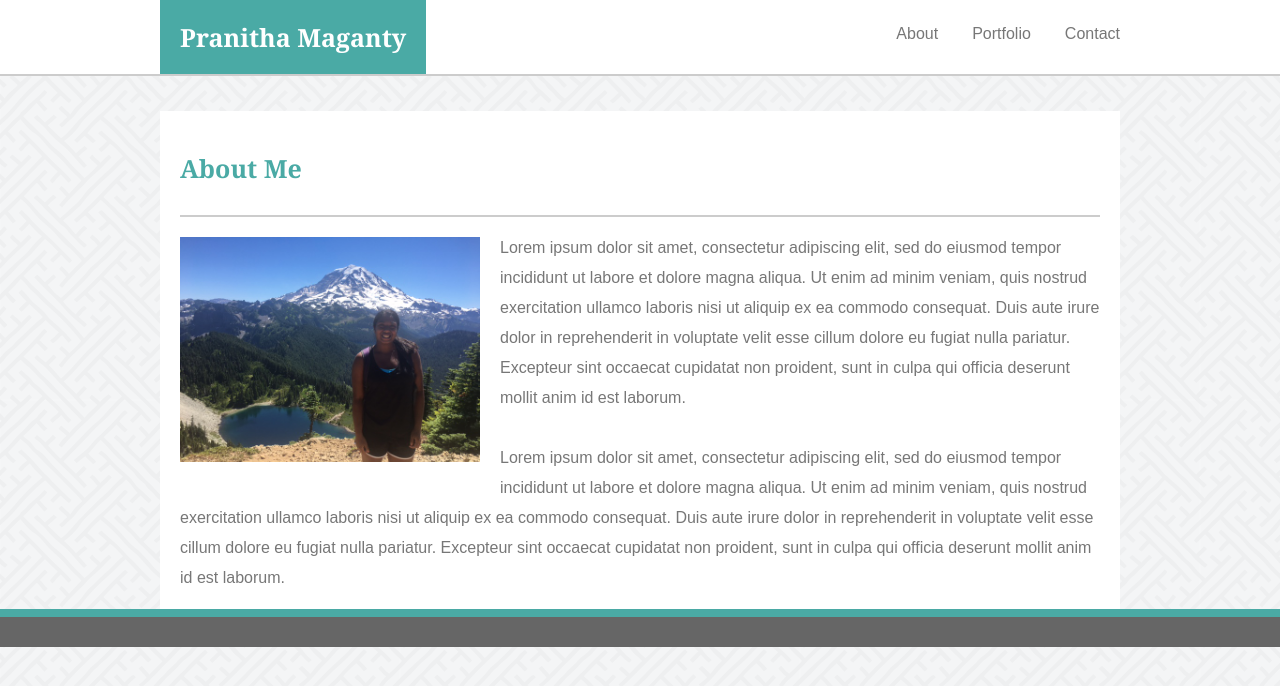
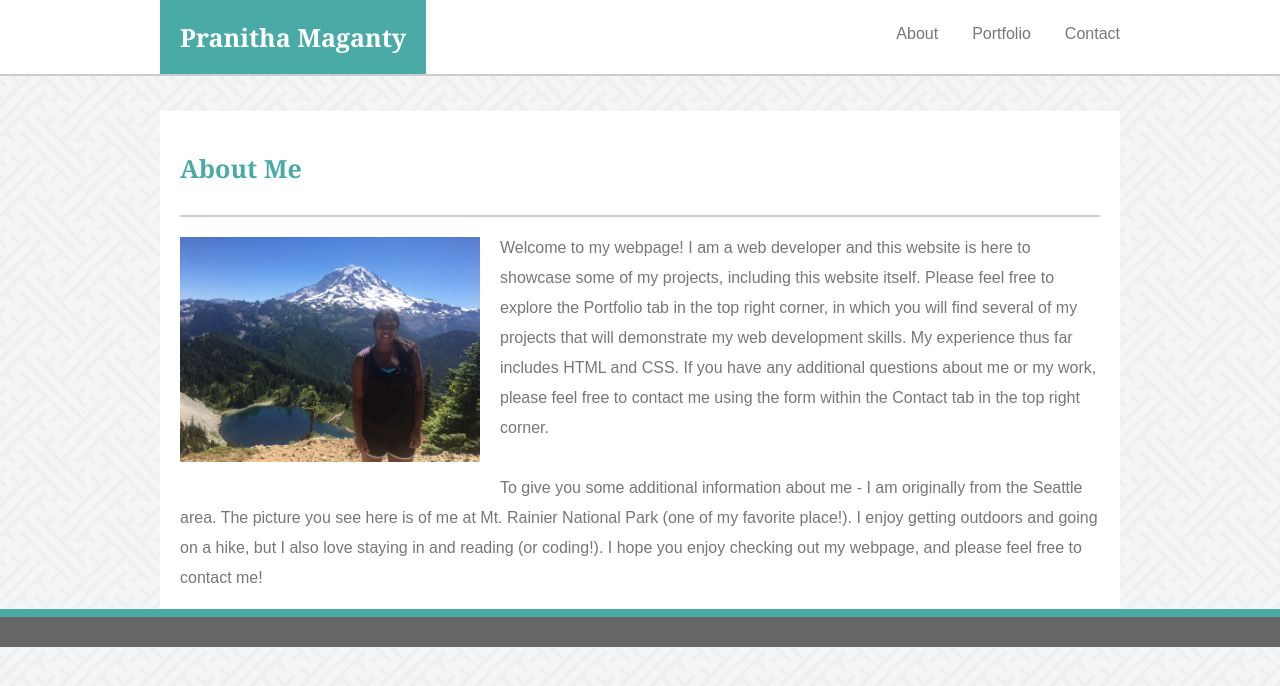
Before and after one commit to pmaganty/pmaganty.github.io, a plain HTML site: page index.html in a window 1280 px wide. Drawn offline with Linux system fonts and the light colour scheme.

Commit message:
write real bio

```diff
--- a/index.html
+++ b/index.html
@@ -32,24 +32,23 @@
             <!--about me section: profile image and bio text-->
             <img id="profile_image" src="IMG_4333.JPG">
             <p id="bio_text">
-                Lorem ipsum dolor sit amet, consectetur adipiscing elit,
-                sed do eiusmod tempor incididunt ut labore et dolore magna
-                aliqua. Ut enim ad minim veniam, quis nostrud exercitation
-                ullamco laboris nisi ut aliquip ex ea commodo consequat.
-                Duis aute irure dolor in reprehenderit in voluptate velit
-                esse cillum dolore eu fugiat nulla pariatur. Excepteur sint
-                occaecat cupidatat non proident, sunt in culpa qui officia
-                deserunt mollit anim id est laborum.
+                Welcome to my webpage! I am a web developer and this website
+                is here to showcase some of my projects, including this
+                website itself. Please feel free to explore the Portfolio
+                tab in the top right corner, in which you will find several
+                of my projects that will demonstrate my web development skills.
+                My experience thus far includes HTML and CSS. If you have any
+                additional questions about me or my work, please feel free
+                to contact me using the form within the Contact tab in the
+                top right corner.
             <br/>
             <br/>
-                Lorem ipsum dolor sit amet, consectetur adipiscing elit,
-                sed do eiusmod tempor incididunt ut labore et dolore magna
-                aliqua. Ut enim ad minim veniam, quis nostrud exercitation
-                ullamco laboris nisi ut aliquip ex ea commodo consequat.
-                Duis aute irure dolor in reprehenderit in voluptate velit
-                esse cillum dolore eu fugiat nulla pariatur. Excepteur sint
-                occaecat cupidatat non proident, sunt in culpa qui officia
-                deserunt mollit anim id est laborum.
+                To give you some additional information about me - I am
+                originally from the Seattle area. The picture you see here
+                is of me at Mt. Rainier National Park (one of my favorite place!).
+                I enjoy getting outdoors and going on a hike, but I also love
+                staying in and reading (or coding!). I hope you enjoy checking out
+                my webpage, and please feel free to contact me!
             </p>
     </div>
 
```
